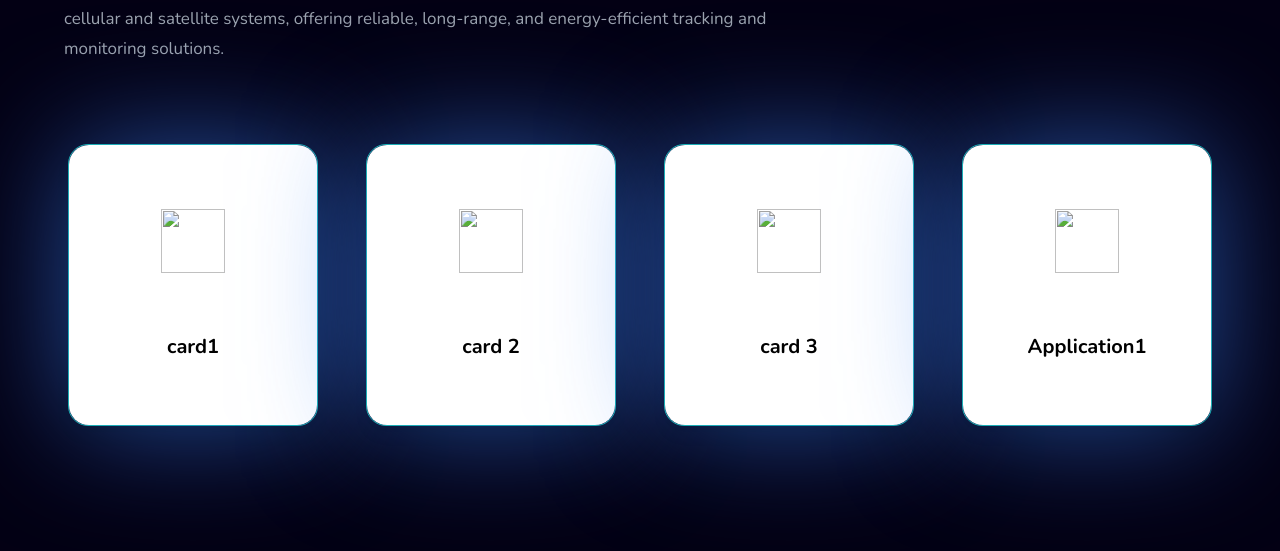
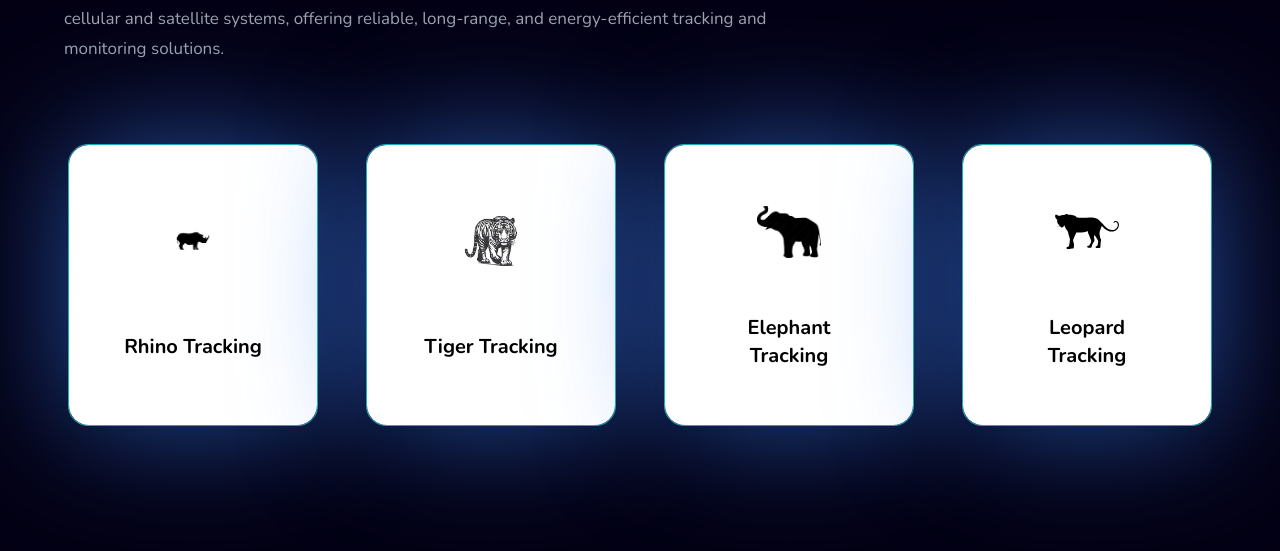
Before and after one commit to GauravDulal/LoRaFence, a Flask app: template src/templates/index.html in a window 1280 px wide. Shown: the part 1077-1628 px from the top of the page. Run offline with Flask 3, Linux system fonts and the light colour scheme; the template is opened without the code that fills it, so the values that code supplies are empty; some libraries are stand-ins or nearby versions.

Commit message:
Add SVG image for leopard and update tracking card titles in index.html

```diff
--- a/src/templates/index.html
+++ b/src/templates/index.html
@@ -150,9 +150,10 @@
                     class=" card w-[250px] bg-[#0a042b]   rounded-[20px] shadow-lg hover:shadow-xl transition transform  border border-teal-500 cursor-pointer">
                     <div
                         class="bg-[#16151d] bg-white rounded-[20px] min-h-[280px] py-5 px-12 flex flex-col justify-evenly items-center drop-shadow-[0_0px_60px_rgba(59,130,246,0.6)]">
-                        <img src="#" alt="" class="bg-white w-16 h-16 object-contain mb-4" />
+                        <img src="../static/assets/image/rhino.png" alt=""
+                            class="bg-white w-16 h-16 object-contain mb-4" />
                         <h3 class="text-black text-[20px] font-bold text-center text-xl">
-                            card1 </h3>
+                            Rhino Tracking </h3>
                     </div>
                 </div>
                 <!-- Card 2 -->
@@ -160,9 +161,9 @@
                     class=" card w-[250px] bg-[#0a042b] rounded-[20px] shadow-lg hover:shadow-xl transition transform  border border-teal-500 cursor-pointer">
                     <div
                         class="bg-[#16151d] bg-white rounded-[20px] min-h-[280px] py-5 px-12 flex flex-col justify-evenly items-center drop-shadow-[0_0px_60px_rgba(59,130,246,0.6)]">
-                        <img src="#" alt="" class="w-16 h-16 object-contain mb-4" />
+                        <img src="../static/assets/image/tiger.png" alt="" class="w-16 h-16 object-contain mb-4" />
                         <h3 class="text-black text-[20px] font-bold text-center text-xl">
-                            card 2
+                            Tiger Tracking
                         </h3>
                     </div>
                 </div>
@@ -171,9 +172,9 @@
                     class=" card w-[250px] bg-[#0a042b] rounded-[20px] shadow-lg hover:shadow-xl transition transform  border border-teal-500 cursor-pointer">
                     <div
                         class="bg-[#16151d] bg-white rounded-[20px] min-h-[280px] py-5 px-12 flex flex-col justify-evenly items-center drop-shadow-[0_0px_60px_rgba(59,130,246,0.6)]">
-                        <img src=" # " alt="" class="w-16 h-16 object-contain mb-4" />
+                        <img src="../static/assets/image/elephant.png " alt="" class="w-16 h-16 object-contain mb-4" />
                         <h3 class="text-black text-[20px] font-bold text-center text-xl">
-                            card 3 </h3>
+                            Elephant Tracking </h3>
                     </div>
                 </div>
                 <!-- Card 4 -->
@@ -181,9 +182,9 @@
                     class=" card w-[250px] bg-[#0a042b] rounded-[20px] shadow-lg hover:shadow-xl transition transform  border border-teal-500 cursor-pointer">
                     <div
                         class="bg-[#16151d] bg-white rounded-[20px] min-h-[280px] py-5 px-12 flex flex-col justify-evenly items-center drop-shadow-[0_0px_60px_rgba(59,130,246,0.6)]">
-                        <img src="#" alt="" class="w-16 h-16 object-contain mb-4" />
+                        <img src="../static/assets/image/leopard.svg" alt="" class="w-16 h-16 object-contain mb-4" />
                         <h3 class="text-black text-[20px] font-bold text-center text-xl">
-                            Application1 </h3>
+                            Leopard Tracking </h3>
                     </div>
                 </div>
             </div>
```
Also changed, not shown: src/static/assets/image/elephant.png (added), src/static/assets/image/leopard.svg (added), src/static/assets/image/rhino.png (added), src/static/assets/image/tiger.png (added).
